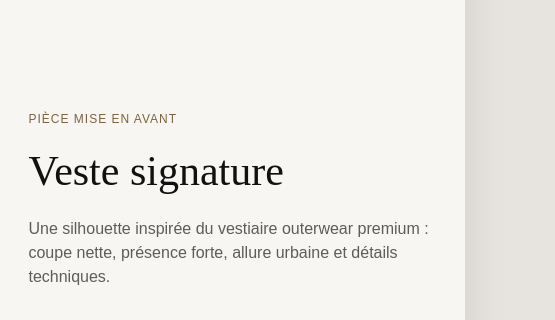
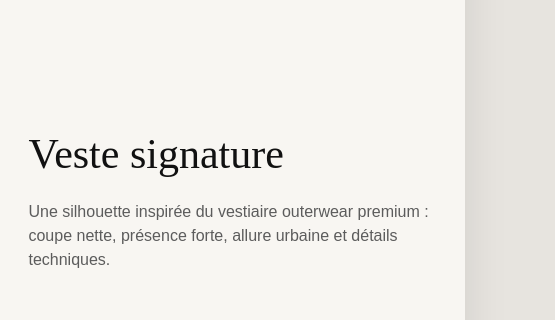
Before and after one commit to marlostanfilde/expo-habille-n2, a plain HTML site: page index.html in a window 1280 px wide. Shown: the part 857-1177 px from the top of the page, 725-1280 px from the left. Drawn offline with Linux system fonts and the light colour scheme.

Commit message:
Update index.html

```diff
--- a/index.html
+++ b/index.html
@@ -125,7 +125,6 @@
       </div>
 
       <div class="featured-look-content">
-        <span class="featured-kicker">Pièce mise en avant</span>
         <h2>Veste signature</h2>
         <p>
           Une silhouette inspirée du vestiaire outerwear premium : coupe nette, présence forte,
```
